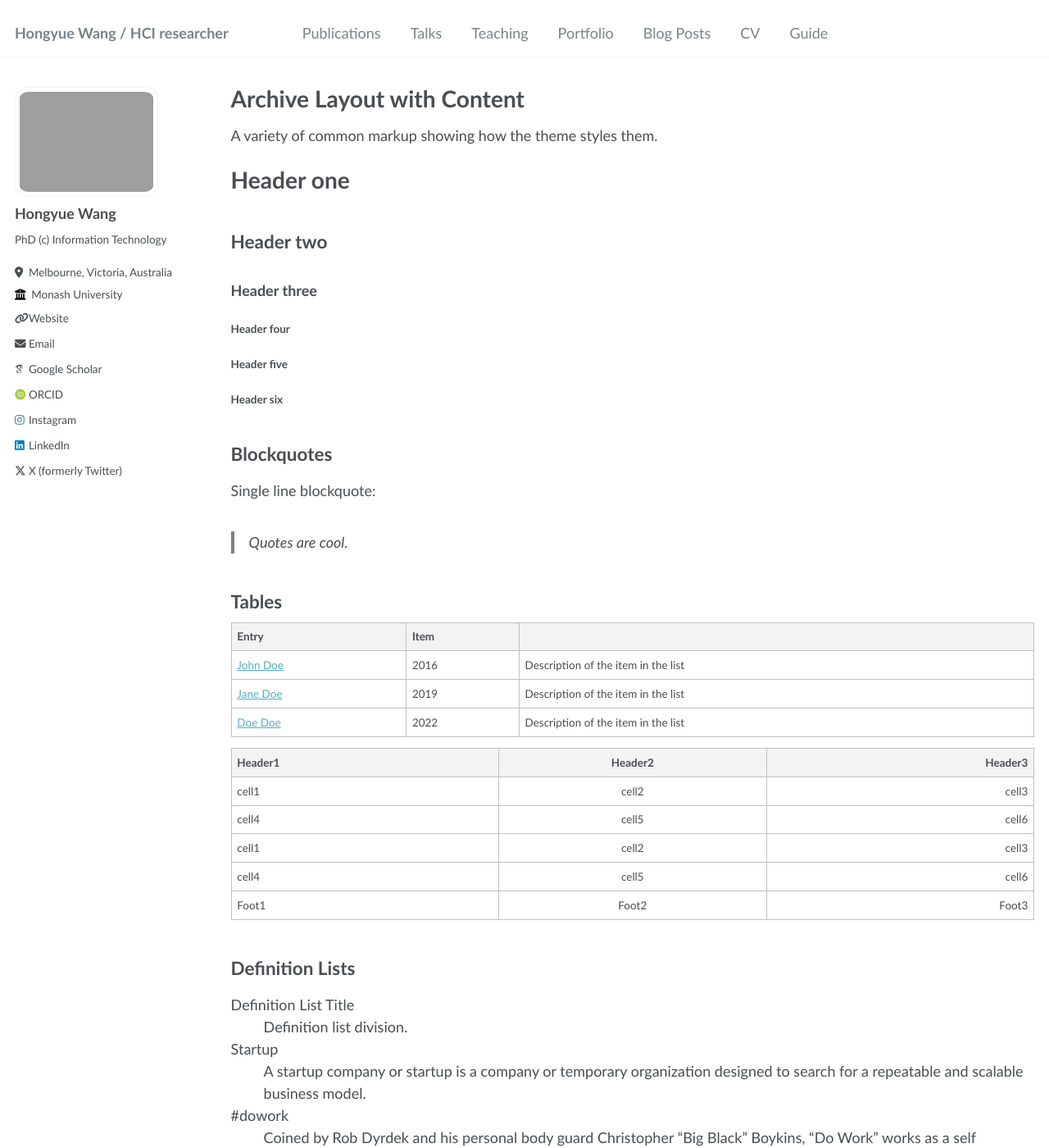
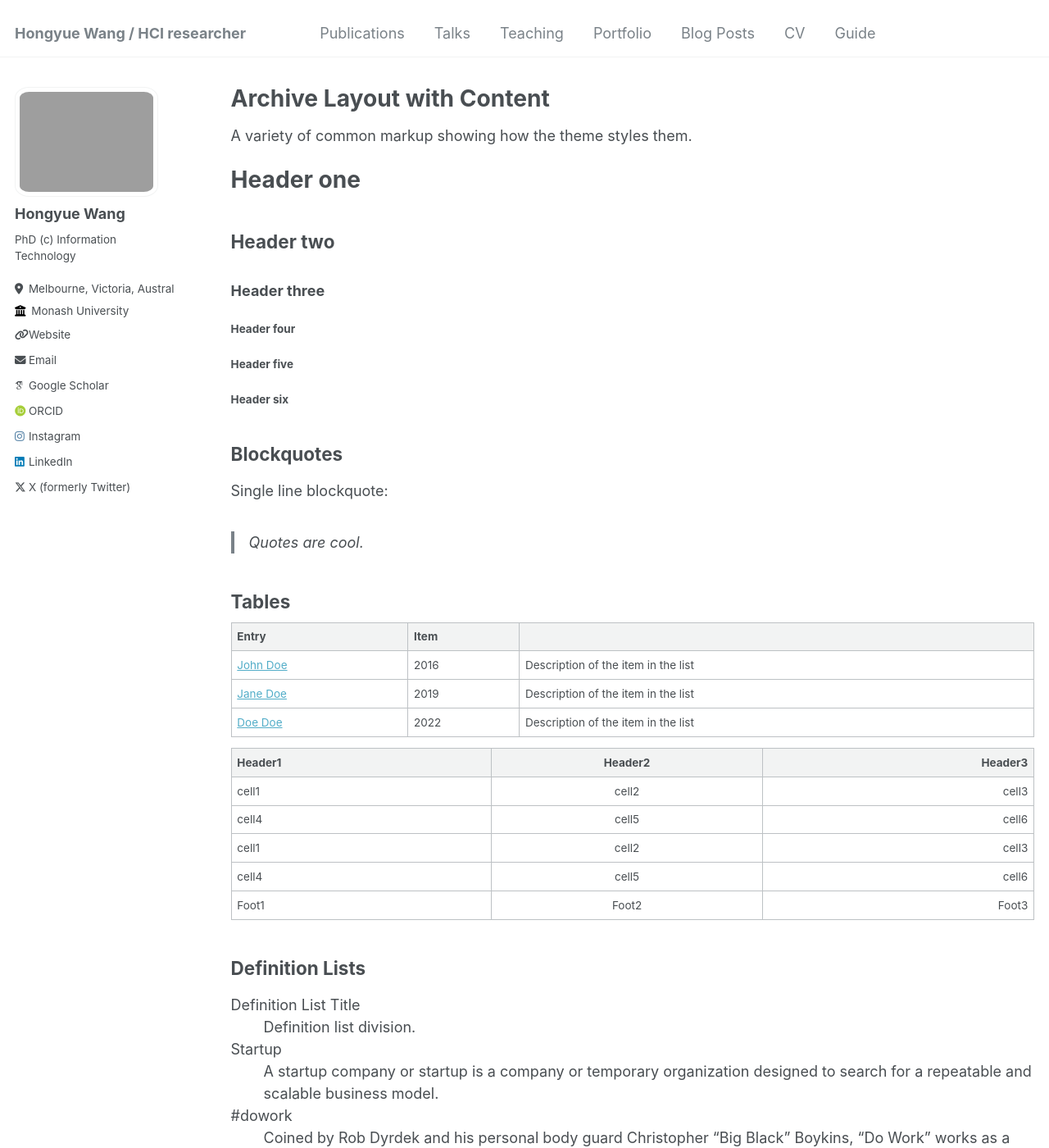
Before and after one commit to hongyue-howard-wang/hongyue-howard-wang.github.io, a Jekyll site: the page built from _pages/archive-layout-with-content.md, in a window 1280 px wide and 1400 px high. Shown: the whole window at 82% size. Built offline with Jekyll 4.4.1, drawn with Linux system fonts in a browser that asks for light colours; some web fonts are replaced.

Commit message:
Update _variables.scss

```diff
--- a/_sass/_variables.scss
+++ b/_sass/_variables.scss
@@ -13,8 +13,8 @@ $paragraph-indent           : false; // true, false (default)
 $indent-var                 : 1.3em;
 
 /* system typefaces */
-$serif                      : Georgia, Times, serif;
-$sans-serif                 : "Trebuchet MS", -apple-system, ".SFNSText-Regular", "San Francisco", "Roboto", "Segoe UI", "Helvetica Neue", "Lucida Grande", Arial, sans-serif;
+$serif                      : "Montserrat", Georgia, Times, serif;
+$sans-serif                 : "Montserrat", -apple-system, ".SFNSText-Regular", "San Francisco", "Roboto", "Segoe UI", "Helvetica Neue", "Lucida Grande", Arial, sans-serif;
 $monospace                  : Monaco, Consolas, "Lucida Console", monospace;
 
 /* sans serif typefaces */
```
